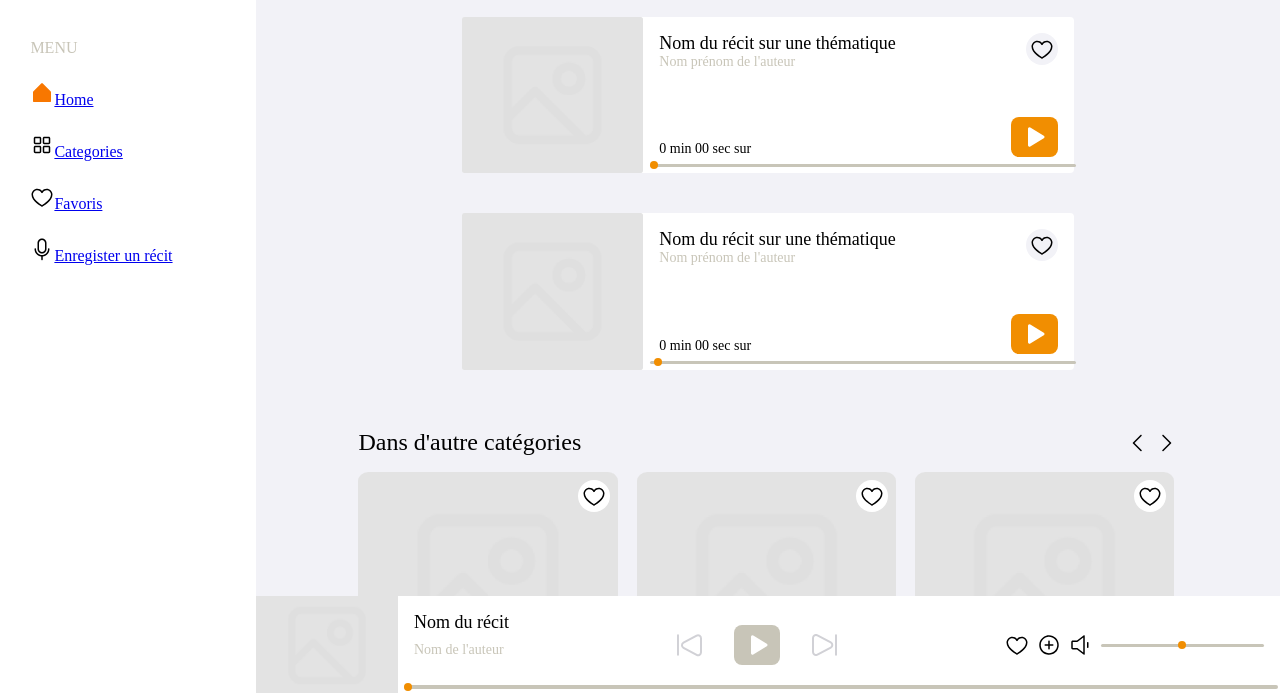
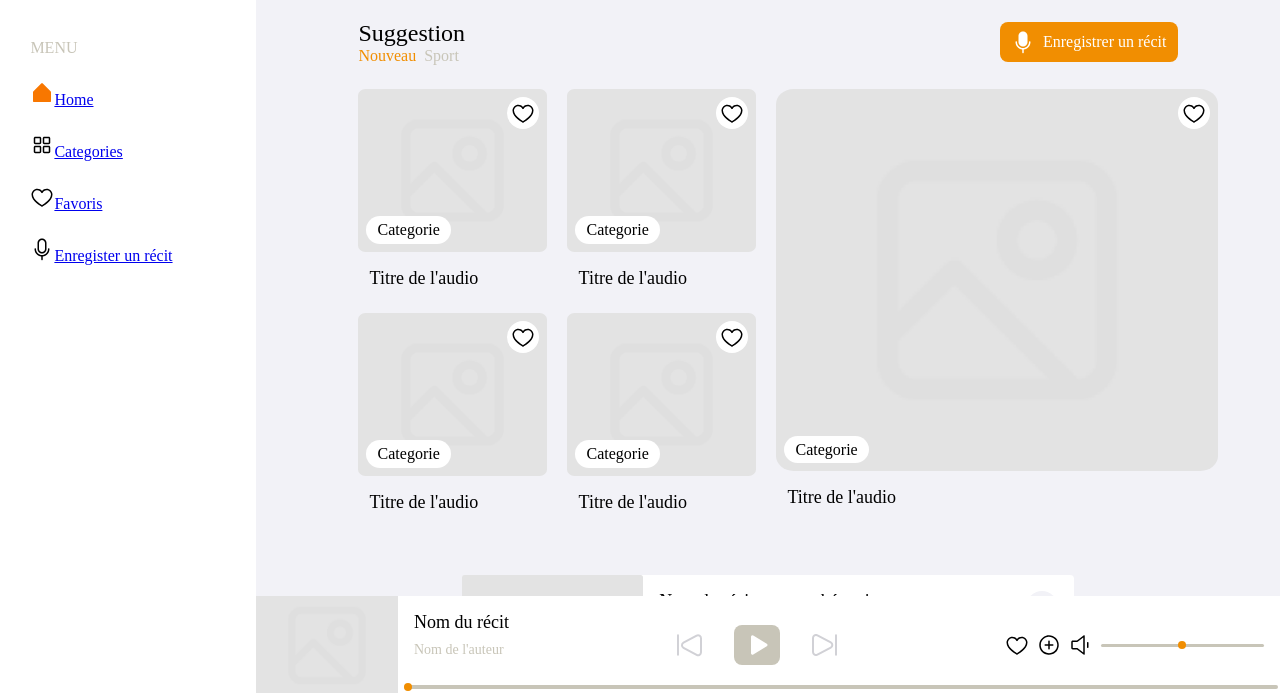
Before and after one commit to EthanPaleyron/audio-app, a website built with Vite: page index.html in a window 1280 px wide. Shown: the part 105-798 px from the top of the page. Built offline with nearby package versions, Linux system fonts and the light colour scheme; files whose address does not match are found by name.

Commit message:
finish grid card suggestion

```diff
--- a/index.html
+++ b/index.html
@@ -40,7 +40,7 @@
         <img src="public/pp.jpg" alt="Photo de profile" class="pp">
       </nav>
 
-      <!-- <section class="suggestion">
+      <section class="suggestion">
         <div class="suggestion__top">
           <div class="suggestion__top__content_h2_list">
             <h2>Suggestion</h2>
@@ -65,8 +65,40 @@
             </div>
             <h3>Titre de l'audio</h3>
           </article>
+          <article class="card-audio">
+            <div>
+              <img src="public/Image.png" alt="image">
+              <button class="favorit"><img src="public/icons/heart.svg" alt="coeur" class="icon"></button>
+              <span class="categorie">Categorie</span>
+            </div>
+            <h3>Titre de l'audio</h3>
+          </article>
+          <article class="card-audio">
+            <div>
+              <img src="public/Image.png" alt="image">
+              <button class="favorit"><img src="public/icons/heart.svg" alt="coeur" class="icon"></button>
+              <span class="categorie">Categorie</span>
+            </div>
+            <h3>Titre de l'audio</h3>
+          </article>
+          <article class="card-audio">
+            <div>
+              <img src="public/Image.png" alt="image">
+              <button class="favorit"><img src="public/icons/heart.svg" alt="coeur" class="icon"></button>
+              <span class="categorie">Categorie</span>
+            </div>
+            <h3>Titre de l'audio</h3>
+          </article>
+          <article class="card-audio">
+            <div>
+              <img src="public/Image.png" alt="image">
+              <button class="favorit"><img src="public/icons/heart.svg" alt="coeur" class="icon"></button>
+              <span class="categorie">Categorie</span>
+            </div>
+            <h3>Titre de l'audio</h3>
+          </article>
         </div>
-      </section> -->
+      </section>
 
       <div class="players">
         <article class="player">
--- a/scss/pages/_homepage.scss
+++ b/scss/pages/_homepage.scss
@@ -52,9 +52,30 @@ main {
       &__audios {
         margin-top: 1.5rem;
         display: grid;
-        grid-template-columns: repeat(2, 1fr) 2fr;
+        grid-template-columns: repeat(4, 1fr);
         grid-template-rows: repeat(2, 1fr);
-        gap: 1.3rem;
+        gap: 0 1.3rem;
+        article {
+          min-width: 10.5rem;
+          width: 14.7vw;
+          &:nth-child(1) {
+            grid-area: 1 / 1 / 2 / 2;
+          }
+          &:nth-child(2) {
+            grid-area: 1 / 2 / 2 / 3;
+          }
+          &:nth-child(3) {
+            min-width: 27rem;
+            width: 34.5vw;
+            grid-area: 1 / 3 / 3 / 5;
+          }
+          &:nth-child(4) {
+            grid-area: 2 / 1 / 3 / 2;
+          }
+          &:nth-child(5) {
+            grid-area: 2 / 2 / 3 / 3;
+          }
+        }
       }
     }
 
--- a/scss/utilities/_card-audio.scss
+++ b/scss/utilities/_card-audio.scss
@@ -1,12 +1,12 @@
 @use "../abstracts" as *;
 
 .card-audio {
-  width: fit-content;
+  height: 100%;
   div {
     position: relative;
     img {
+      width: 100%;
       border-radius: 4%;
-    }
     }
     .favorit {
       position: absolute;
@@ -22,8 +22,9 @@
       bottom: 0.5rem;
       left: 0.5rem;
     }
+  }
   h3 {
-    padding: 1rem 0.7rem;
+    padding: 1rem 0.7rem 1.5rem;
     font-size: $font-s;
   }
 }
```
Lines whose indentation alone changed are shown as unchanged.
